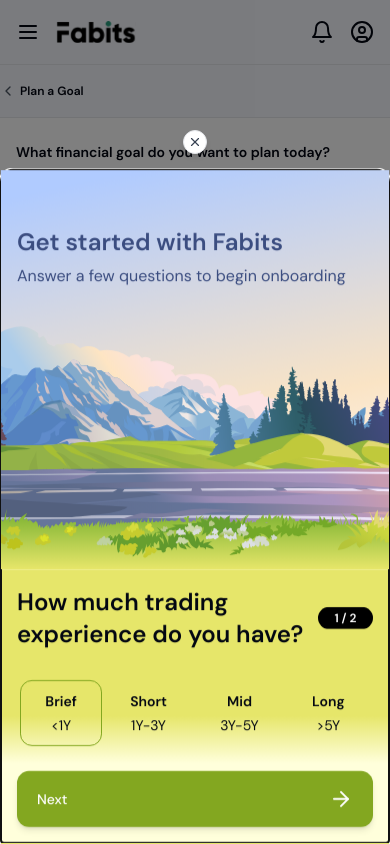
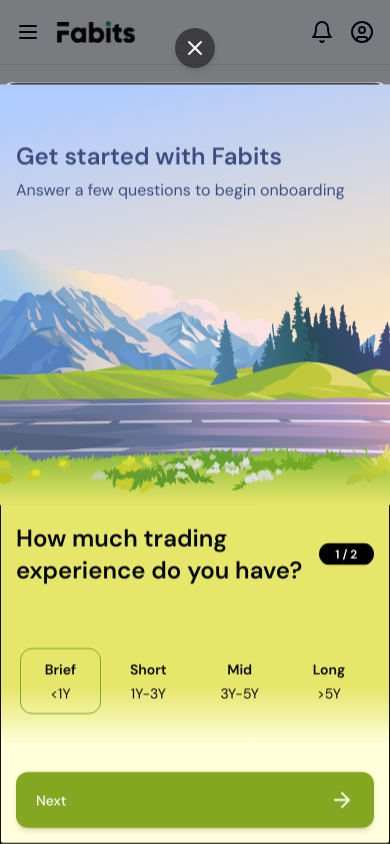
Before and after one commit to mk-Guvi/Finest, a Next.js app: page / in a window 390 px wide. Built offline with nearby package versions, Linux system fonts and the light colour scheme.

Commit message:
[fix] fixed modal provider payload

```diff
--- a/src/app/(main)/PlanSection/PlanSectionMobileView.tsx
+++ b/src/app/(main)/PlanSection/PlanSectionMobileView.tsx
@@ -15,7 +15,7 @@ import { ChevronLeft, ChevronRight } from "lucide-react";
 export function PlanSectionMobileView() {
   return (
     <div className=" md:hidden flex flex-col gap-4">
-      <div className="flex items-center gap-1 py-0.5">
+      <div className="flex items-center gap-1 py-2 px-4">
         <ChevronLeft className="text-gray-600" size={16} />
         <p className="text-xs font-semibold">Plan a Goal</p>
       </div>
--- a/src/components/layout/AppHeader.tsx
+++ b/src/components/layout/AppHeader.tsx
@@ -12,7 +12,7 @@ function AppHeader({}: Props) {
   const {setOpen}=useModal()
   return (
     <header className="flex md:hidden items-center border-b  gap-4 p-[1rem] ">
-      <Menu onClick={()=>setOpen(<OnboardModal/>)}/>
+      <Menu onClick={setOpen}/>
       <div className="flex-1">
         <Image
           src={finestLogo.src}
--- a/src/components/onBoarding/modal-provider.tsx
+++ b/src/components/onBoarding/modal-provider.tsx
@@ -1,70 +1,60 @@
-'use client'
-import { createContext, useContext, useEffect, useState } from 'react'
+"use client";
+import { createContext, useContext, useEffect, useState } from "react";
 
 interface ModalProviderProps {
-  children: React.ReactNode
+  children: React.ReactNode;
 }
 
-export type ModalData = {}
+export type ModalData = {};
 
 type ModalContextType = {
-  data: ModalData
-  isOpen: boolean
-  setOpen: (modal: React.ReactNode, fetchData?: () => Promise<any>) => void
-  setClose: () => void
-}
+  data: ModalData;
+  isOpen: boolean;
+  setOpen: () => void;
+  setClose: () => void;
+};
 
 export const ModalContext = createContext<ModalContextType>({
   data: {},
   isOpen: false,
-  setOpen: (modal: React.ReactNode, fetchData?: () => Promise<any>) => {},
+  setOpen: () => {},
   setClose: () => {},
-})
+});
 
 const ModalProvider: React.FC<ModalProviderProps> = ({ children }) => {
-  const [isOpen, setIsOpen] = useState(true)
-  const [data, setData] = useState<ModalData>({})
-  const [showingModal, setShowingModal] = useState<React.ReactNode>(null)
-  const [isMounted, setIsMounted] = useState(false)
+  const [isOpen, setIsOpen] = useState(true);
+  const [data, setData] = useState<ModalData>({});
+
+  const [isMounted, setIsMounted] = useState(false);
 
   useEffect(() => {
-    setIsMounted(true)
-  }, [])
+    setIsMounted(true);
+  }, []);
 
-  const setOpen = async (
-    modal: React.ReactNode,
-    fetchData?: () => Promise<any>
-  ) => {
-    if (modal) {
-      if (fetchData) {
-        setData({ ...data, ...(await fetchData()) } || {})
-      }
-      setShowingModal(modal)
-      setIsOpen(true)
-    }
-  }
+  const setOpen = () => {
+    setIsOpen(true);
+  };
 
   const setClose = () => {
-    setIsOpen(false)
-    setData({})
-  }
+    setIsOpen(false);
+    setData({});
+  };
 
-  if (!isMounted) return null
+  if (!isMounted) return null;
 
   return (
     <ModalContext.Provider value={{ data, setOpen, setClose, isOpen }}>
       {children}
-      {showingModal}
     </ModalContext.Provider>
-  )
-}
+  );
+};
 
 export const useModal = () => {
-  const context = useContext(ModalContext)
+  const context = useContext(ModalContext);
   if (!context) {
-    throw new Error('useModal must be used within the modal provider')
+    throw new Error("useModal must be used within the modal provider");
   }
-  return context
-}
+  return context;
+};
 
-export default ModalProvider
+export default ModalProvider;
--- a/src/components/onBoarding/onBoardingModal.tsx
+++ b/src/components/onBoarding/onBoardingModal.tsx
@@ -32,18 +32,20 @@ const OnboardModal = () => {
       setSteps(4);
     }
   }, [changes]);
+  useEffect(() => {
+    setSteps(1);
+  }, [isOpen]);
   return (
     <Drawer open={isOpen} onClose={handleClose}>
       <DrawerContent
-        className={` ${
-          steps === 2 ? "h-[85dvh]" : steps === 4 ? "h-[90dvh]" : "h-[80dvh]"
-        } sm:hidden flex flex-col   linear-gradient-onboarding `}
+        className={` ${steps===3?"h-[75dvh]":"min-h-[90dvh]"} sm:hidden flex flex-col   linear-gradient-onboarding `}
       >
         <X
           onClick={setClose}
-          className="rounded-full fixed -top-10 bg-white left-1/2 transform  -translate-x-1/2 text-gray-700 shadow-md p-1 border"
+          size={40}
+          className="rounded-full fixed -top-14 bg-black/50 left-1/2 transform  -translate-x-1/2 text-white shadow-md p-2 "
         />
-        <div className={`relative ${steps > 2 ? "h-full" : "h-[400px]"} `}>
+        <div className={`relative  ${steps > 2 ? "h-[90dvh]" : "h-[50dvh]"}`}>
           <div className="text-twilight-blue absolute top-10 p-4 z-10">
             <h1 className="  font-semibold text-2xl">
               {steps === 3
@@ -66,9 +68,7 @@ const OnboardModal = () => {
             alt="Image"
             width={100}
             height={100}
-            className={`w-full ${
-              steps > 2 ? "h-full" : "h-[400px]"
-            }  object-cover sm:object-fill`}
+            className={`w-full h-full object-cover`}
           />
 
           <Image
@@ -77,14 +77,14 @@ const OnboardModal = () => {
             width={80}
             height={80}
             className={`rounded-md absolute ${
-              steps > 2 ? "bottom-32" : "bottom-20"
+              steps > 2 ? "hidden" : "bottom-20"
             } slide-animation`}
           />
         </div>
         {steps === 4 ? (
           <>
             <div className="absolute top-0 backdrop-blur-sm h-full w-full" />
-            <div className="flex flex-col absolute overflow-y-auto h-[80dvh]  top-40 sidebar-scroll py-10 pb-20 z-20 justify-start items-center w-full gap-5">
+            <div className="flex flex-col absolute  top-28  py-10  z-20 justify-start items-center w-full gap-5">
               <div className="rounded-2xl text-twilight-blue flex flex-col gap-4 w-11/12 bg-white shadow-lg p-4 px-6 ">
                 <div className="flex items-center gap-4">
                   <PersonStanding
@@ -271,14 +271,14 @@ const OnboardModal = () => {
                     Automatic
                   </Button>
                 </div>
-                <div className="w-full flex gap-4 items-center">
-                  <p className="text-gray-600 flex-1">Pancard Number</p>
+                <div className="w-full flex gap-0.5 items-center">
+                  <p className="text-gray-600 w-1/2">Pancard Number</p>
                   <Input
                     value={pancardNumber}
                     onChange={(e) => {
                       setPancardNumber(e.target.value);
                     }}
-                    className="flex-1 bg-[#F5F8CC] line-clamp-6 rounded-2xl text-xl pl-7 py-7 border-2"
+                    className="w-1/2 bg-[#F5F8CC] line-clamp-6 rounded-2xl text-xl pl-7 py-7 border-2"
                   />
                 </div>
               </>
--- a/src/components/ui/drawer.tsx
+++ b/src/components/ui/drawer.tsx
@@ -43,7 +43,7 @@ const DrawerContent = React.forwardRef<
     <DrawerPrimitive.Content
       ref={ref}
       className={cn(
-        "fixed inset-x-0  bottom-0 z-50 mt-24 flex h-auto flex-col rounded-t-xl border bg-background",
+        "fixed inset-x-0  bottom-0 z-50 mt-24 flex h-auto flex-col rounded-t-2xl ",
         className
       )}
       {...props}
```
